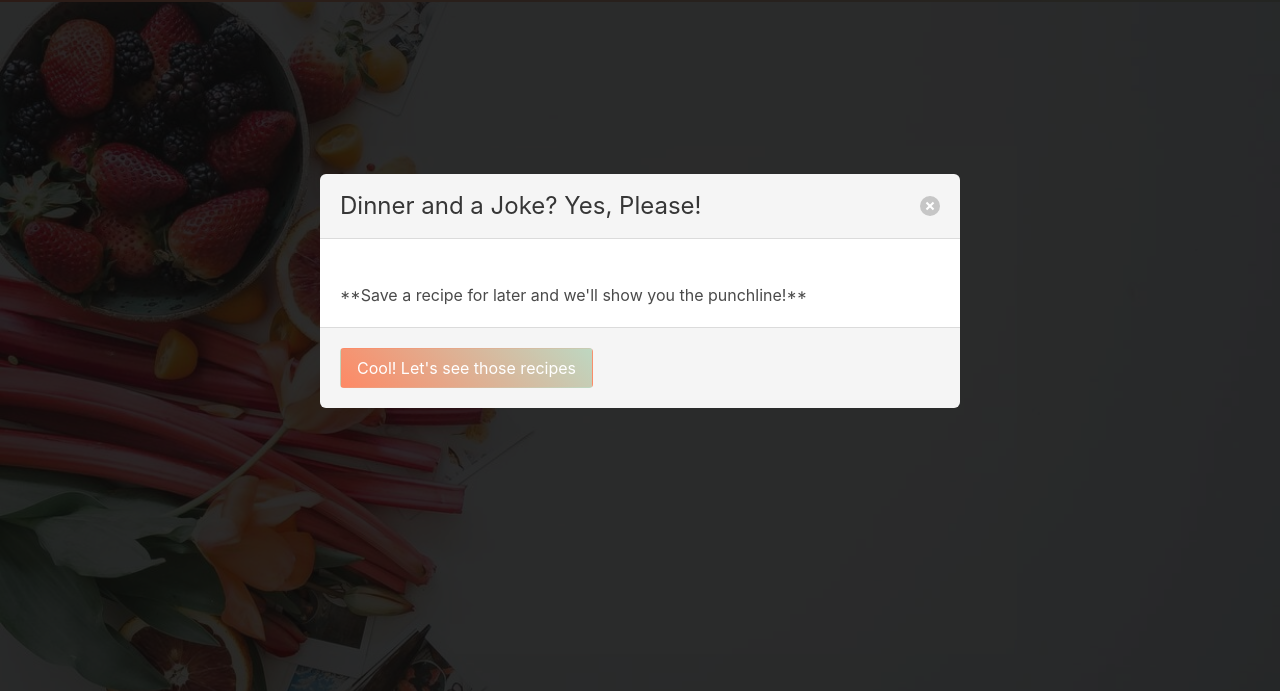
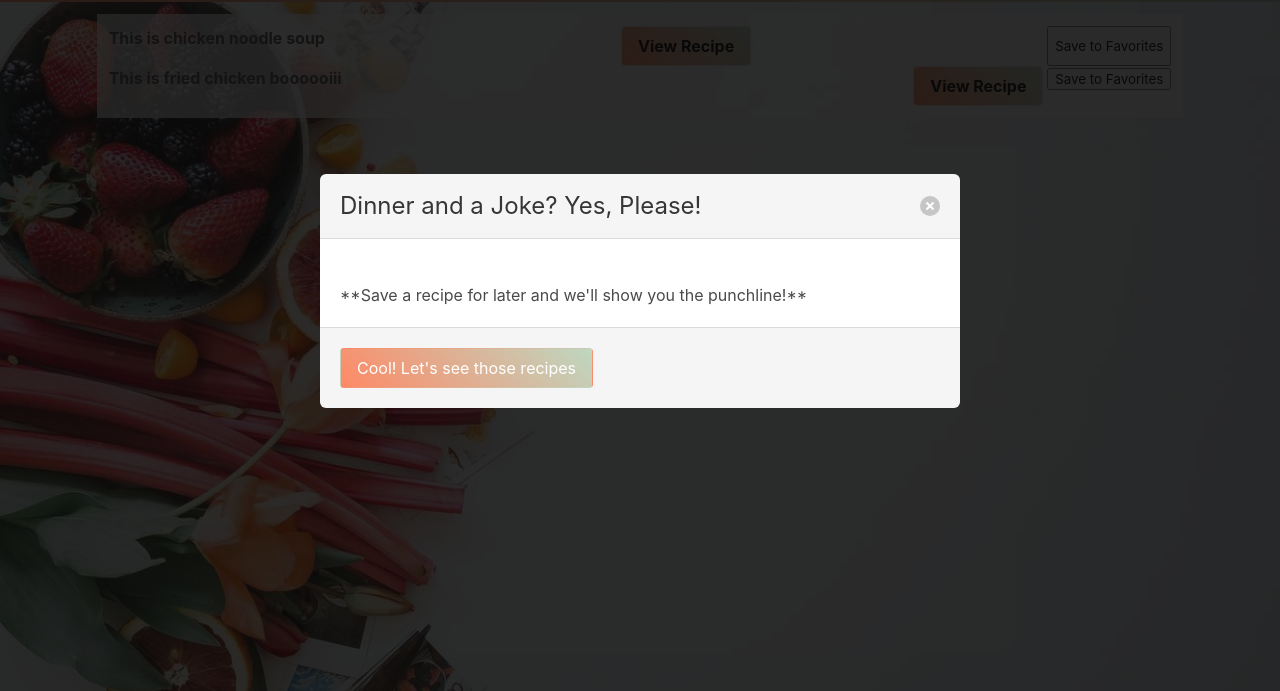
Before and after one commit to puakehaulani/the-hungry-app-proj1, a plain HTML site: page results.html in a window 1280 px wide. Shown: the part 109-800 px from the top of the page. Drawn offline with nearby package versions, Linux system fonts and the light colour scheme; no server answers.

Commit message:
pre merge with dev save

```diff
--- a/assets/style/style.css
+++ b/assets/style/style.css
@@ -48,6 +48,20 @@ th{
     background-image: linear-gradient(45deg, #BED7C1, #FE8965) ;
 }
 
+/* Elements only on results */
+
+#resultsContentContainer{
+    background-color: rgb(255, 255, 255, .7);
+    color: rgb(76,75,75);
+    font-weight: bolder;
+    float: left;
+}
+
+#display li{
+    display: flex;
+    justify-content: space-between;
+}
+
 /* Elements only on favorites html*/
 
 #favRecipes{
--- a/results.html
+++ b/results.html
@@ -32,8 +32,27 @@
             </li>
         </ul>
     </nav>
-    <ul id="display">
-    </ul>
+    <div class="columns">
+        <div class="column is-offset-1 is-10" id="resultsContentContainer">
+            <ul id="display">
+                <li>
+                    This is chicken noodle soup
+                    <a href="" class="button is-inverted is-outlined">View Recipe</a>
+                    <button class="saveBtn is-inverted is-outlined">Save to Favorites</button>
+
+                </li>
+                <li>
+                    This is fried chicken boooooiii
+                    <div>
+                        <a href="" class="button is-inverted is-outlined">View Recipe</a>
+                        <button class="saveBtn is-inverted is-outlined">Save to Favorites</button>
+                    </div>
+
+                </li>
+            </ul>
+
+        </div>
+    </div>
 
     <!-- bulma fontawesome -->
     <script defer src="https://use.fontawesome.com/releases/v5.14.0/js/all.js"></script>
```
